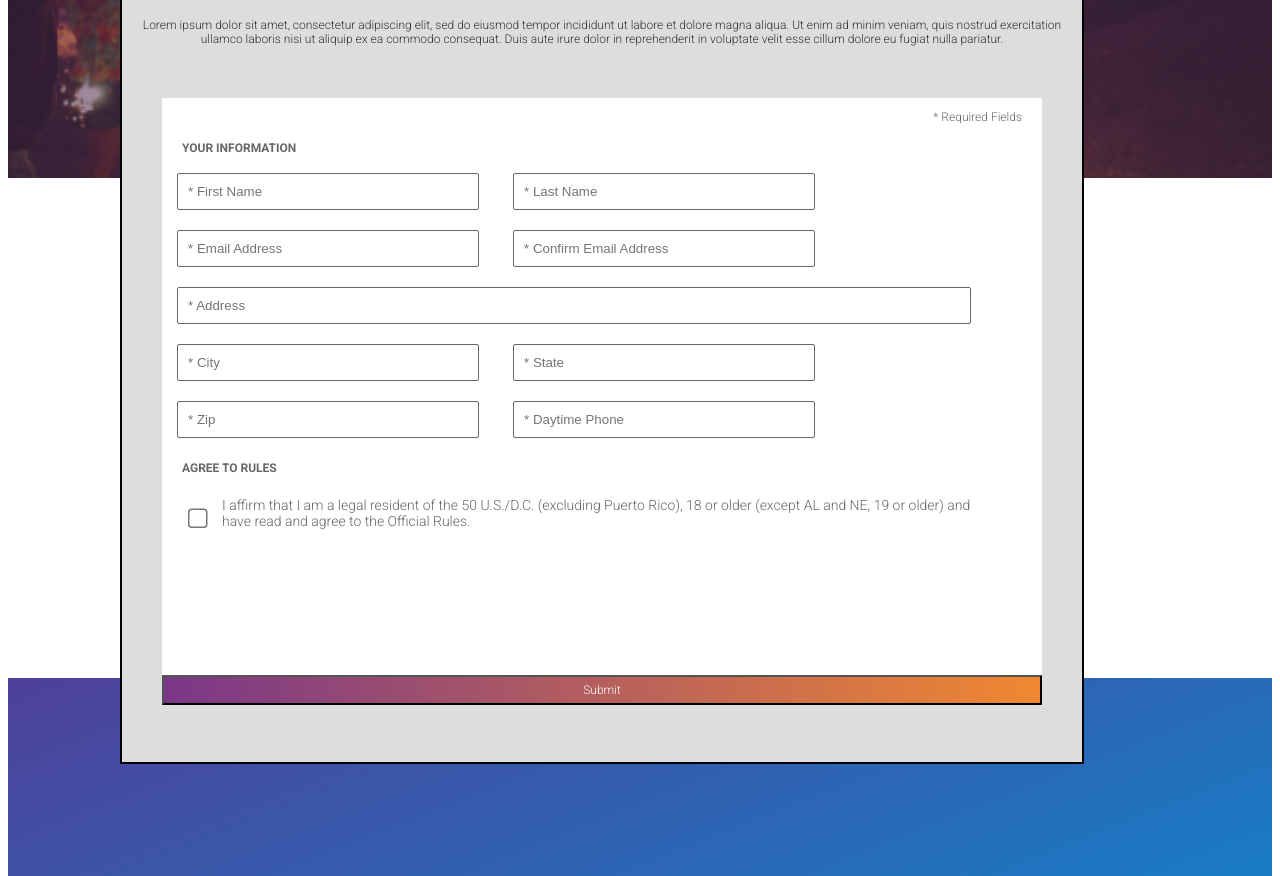
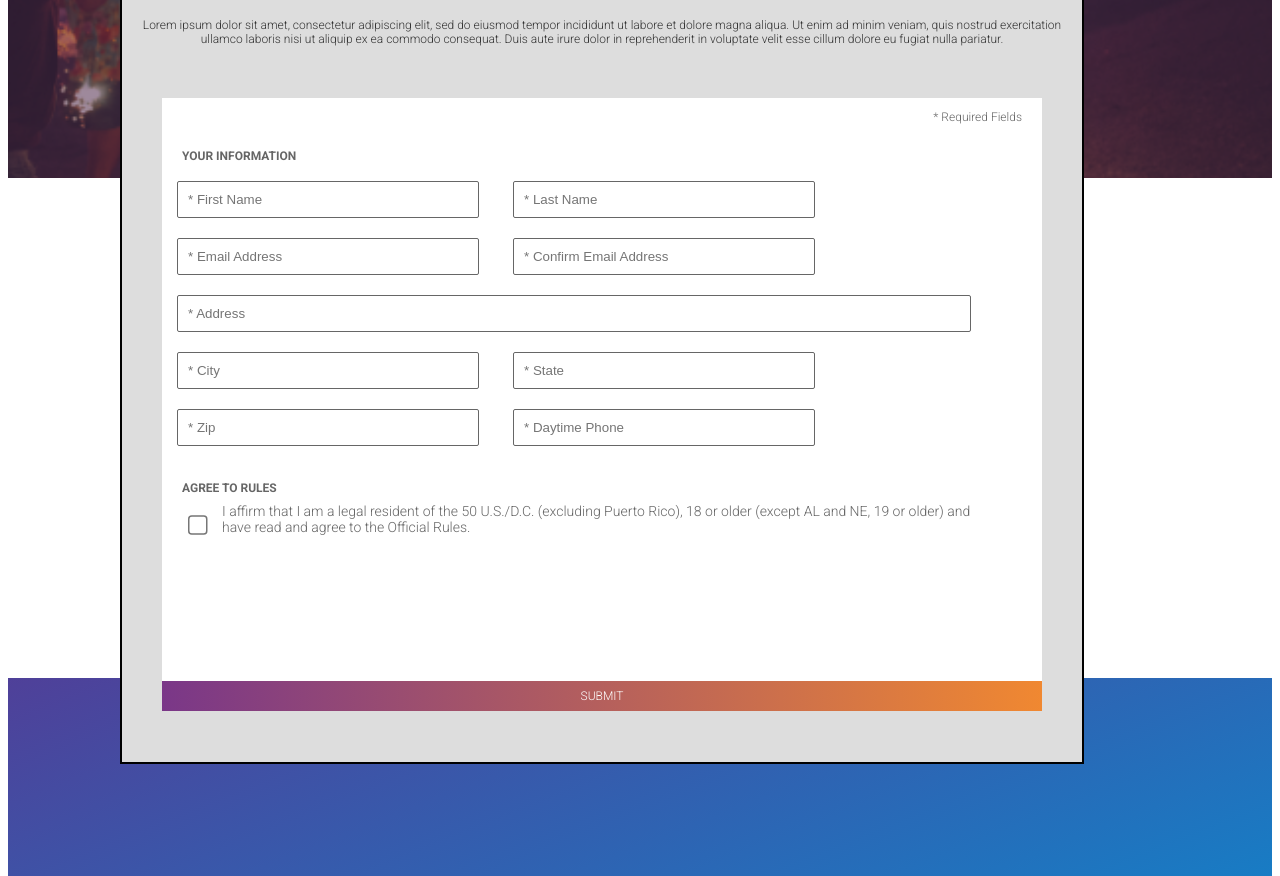
Before and after one commit to ranmac2/gmr-marketing-code-test, a plain HTML site: page index.html in a window 1280 px wide. Shown: the part 380-1256 px from the top of the page. Drawn offline with Linux system fonts and the light colour scheme; a script that the page names is missing.

Commit message:
Styled form buttons

```diff
--- a/css/main.css
+++ b/css/main.css
@@ -81,6 +81,7 @@ header img {
     font-size: 12px;
     padding-left: 20px;
     color: #666;
+    margin-top: 20px;
 }
 
 input[type=text] {
@@ -103,10 +104,10 @@ input[type=text] {
 
 input[type=checkbox] {
     zoom: 1.5;
-    margin-top: 10px;
 }
 
 #agreement p {
+    margin-top: 0;
     margin-right: 20px;
     padding-left: 10px;
     text-align: left;
@@ -129,6 +130,8 @@ input[type=checkbox] {
     font-family: "Roboto", sans-serif;
     font-weight: 300;
     font-size: 12px;
+    text-transform: uppercase;
+    border: none;
 }
 
 .secondary-cta {
```
